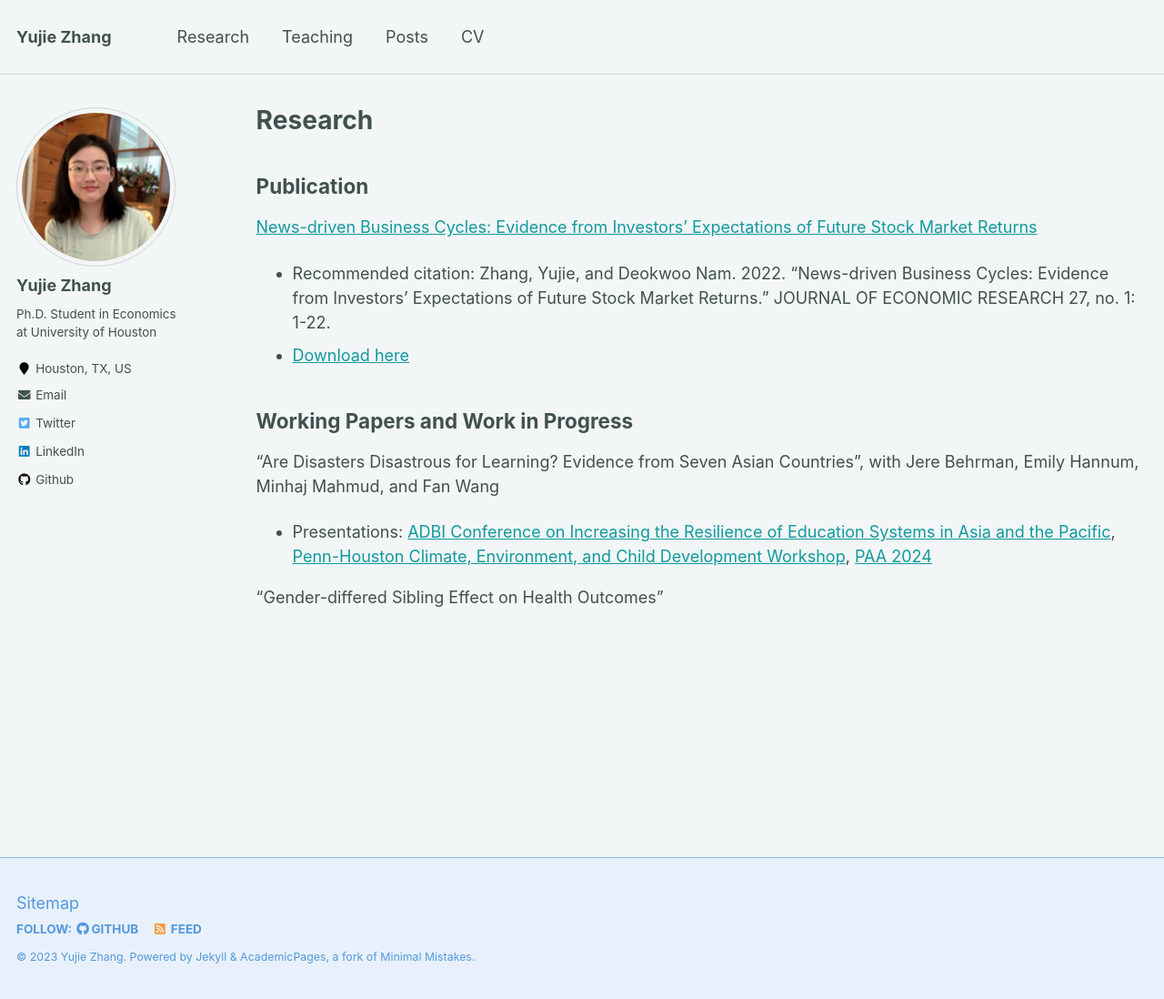
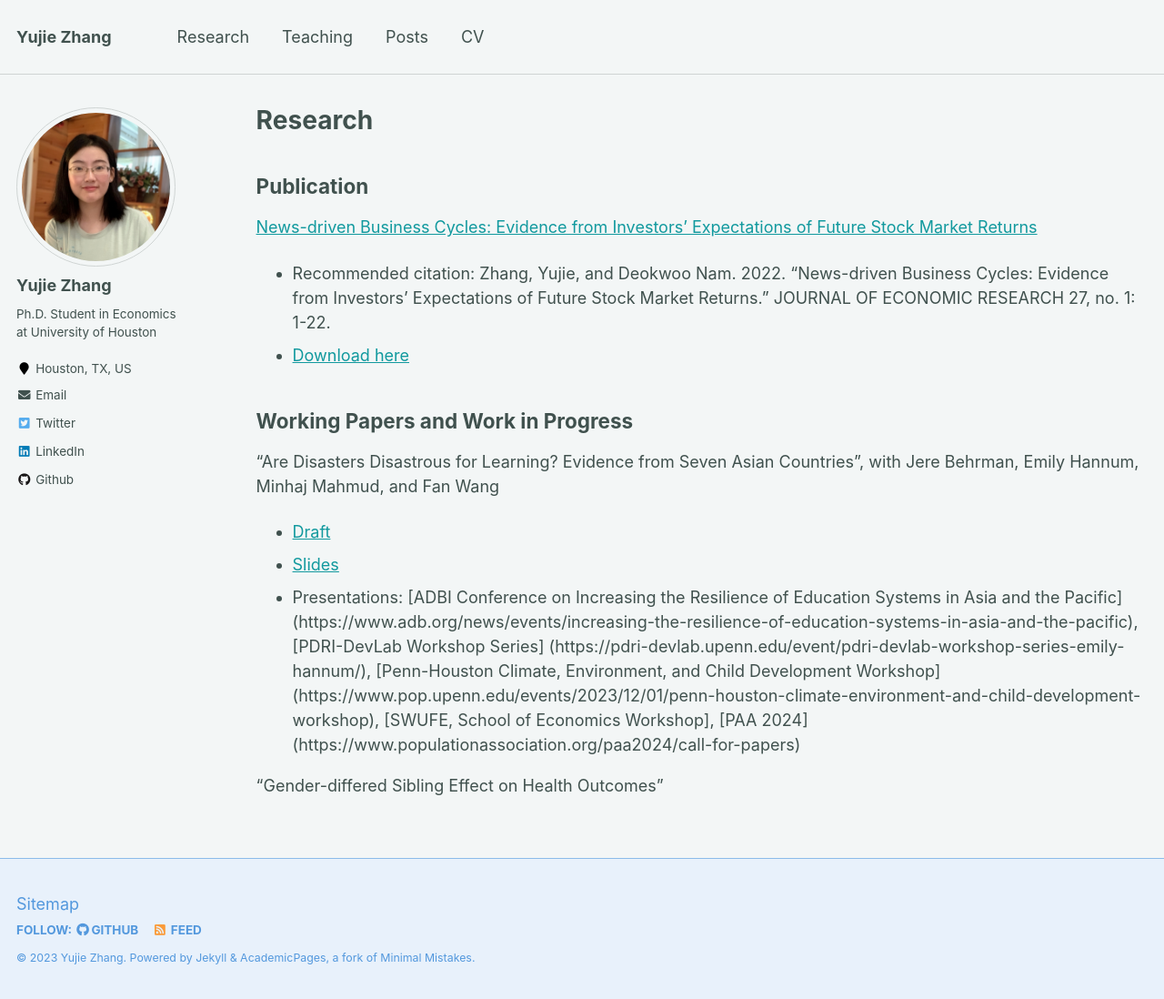
Before and after one commit to yujiezhangecon/yujiezhangecon.github.io, a Jekyll site: the page built from _pages/research.md, in a window 1280 px wide and 1098 px high. Shown: the whole window at 91% size. Built offline with Jekyll 4.4.1, drawn with Linux system fonts in a browser that asks for light colours.

Commit message:
Update research.md

```diff
--- a/_pages/research.md
+++ b/_pages/research.md
@@ -30,6 +30,17 @@ Working Papers and Work in Progress
 --
 
 "Are Disasters Disastrous for Learning? Evidence from Seven Asian Countries", with Jere Behrman, Emily Hannum, Minhaj Mahmud, and Fan Wang
-- Presentations: [ADBI Conference on Increasing the Resilience of Education Systems in Asia and the Pacific](https://www.adb.org/news/events/increasing-the-resilience-of-education-systems-in-asia-and-the-pacific), [Penn-Houston Climate, Environment, and Child Development Workshop](https://www.pop.upenn.edu/events/2023/12/01/penn-houston-climate-environment-and-child-development-workshop), [PAA 2024](https://www.populationassociation.org/paa2024/call-for-papers)
+- [Draft](http://yujiezhangecon.github.io/files/PrjClosureMICSDraft.pdf) <br>
+- [Slides](http://yujiezhangecon.github.io/files/ADBI_MICS_presentation.pdf) <br>
+- Presentations:
+[ADBI Conference on Increasing the Resilience of Education Systems in Asia and the Pacific]
+(https://www.adb.org/news/events/increasing-the-resilience-of-education-systems-in-asia-and-the-pacific),
+[PDRI-DevLab Workshop Series]
+(https://pdri-devlab.upenn.edu/event/pdri-devlab-workshop-series-emily-hannum/),
+[Penn-Houston Climate, Environment, and Child Development Workshop]
+(https://www.pop.upenn.edu/events/2023/12/01/penn-houston-climate-environment-and-child-development-workshop),
+[SWUFE, School of Economics Workshop],
+[PAA 2024]
+(https://www.populationassociation.org/paa2024/call-for-papers)
 
 "Gender-differed Sibling Effect on Health Outcomes"
```
